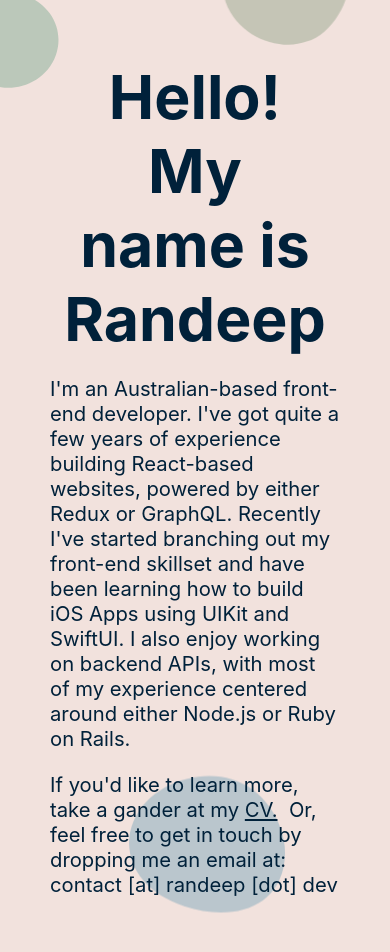
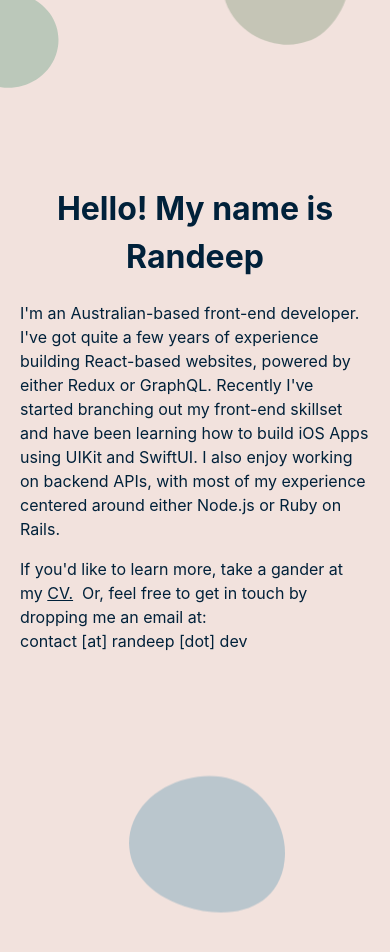
Before and after one commit to rdhaliwal/blog, a Next.js app: page /home in a window 390 px wide. Shown: the top 952 px of the page. After the commit the page ends 844 px from the top, so only its background shows below. Built offline with nearby package versions, Linux system fonts and the light colour scheme; a web font is replaced by a local one.

Commit message:
fix: Make typography more mobile friendly

```diff
--- a/pages/about/cv.js
+++ b/pages/about/cv.js
@@ -4,6 +4,7 @@ const curriculumVitae = () => {
       style={{
         maxWidth: "var(--max-body-width)",
         margin: "0 auto",
+        padding: "var(--pad)",
       }}
     >
       <h1 id="curriculum-vitae">Curriculum vitae</h1>
--- a/pages/home/styles.module.css
+++ b/pages/home/styles.module.css
@@ -85,7 +85,8 @@
 .title {
   margin: var(--pad);
   padding: 0;
-  font-size: 3em;
+  font-size: 4rem;
+  line-height: 2em;
   text-align: center;
   margin-bottom: calc(var(--pad) * 2);
 }
@@ -94,5 +95,12 @@
   max-width: var(--max-body-width);
 }
 
-@media only screen and (min-width: 1024px) {
+@media only screen and (max-width: 1024px) {
+  .hero {
+    padding: calc(var(--pad) * 2);
+  }
+  .title {
+    font-size: 2rem;
+    line-height: 1.5em;
+  }
 }
--- a/styles/globals.css
+++ b/styles/globals.css
@@ -35,12 +35,20 @@ html,
 body {
   width: 100%;
   height: 100%;
-    padding: 0;
+  padding: 0;
   margin: 0;
   font-family: -apple-system, BlinkMacSystemFont, Segoe UI, Roboto, Oxygen,
-    Ubuntu, Cantarell, Fira Sans, Droid Sans, Helvetica Neue, sans-serif;
-    font-size: 1.125em;
+  Ubuntu, Cantarell, Fira Sans, Droid Sans, Helvetica Neue, sans-serif;
+  font-size: 1.125em;
+  line-height: 1.25em;
+}
 
+@media only screen and (max-width: 1024px) {
+  html,
+  body {
+    font-size: 1em;
+    line-height: 1.5em;
+  }
 }
 
 body {
@@ -50,7 +58,7 @@ body {
 
 h1, h2, h3, h4, h5, h6 {
   font-family: 'Eczar', -apple-system, BlinkMacSystemFont, Segoe UI, Roboto, Oxygen,
-    Ubuntu, Cantarell, Fira Sans, Droid Sans, Helvetica Neue, sans-serif;
+  Ubuntu, Cantarell, Fira Sans, Droid Sans, Helvetica Neue, sans-serif;
 }
 
 a {
```
